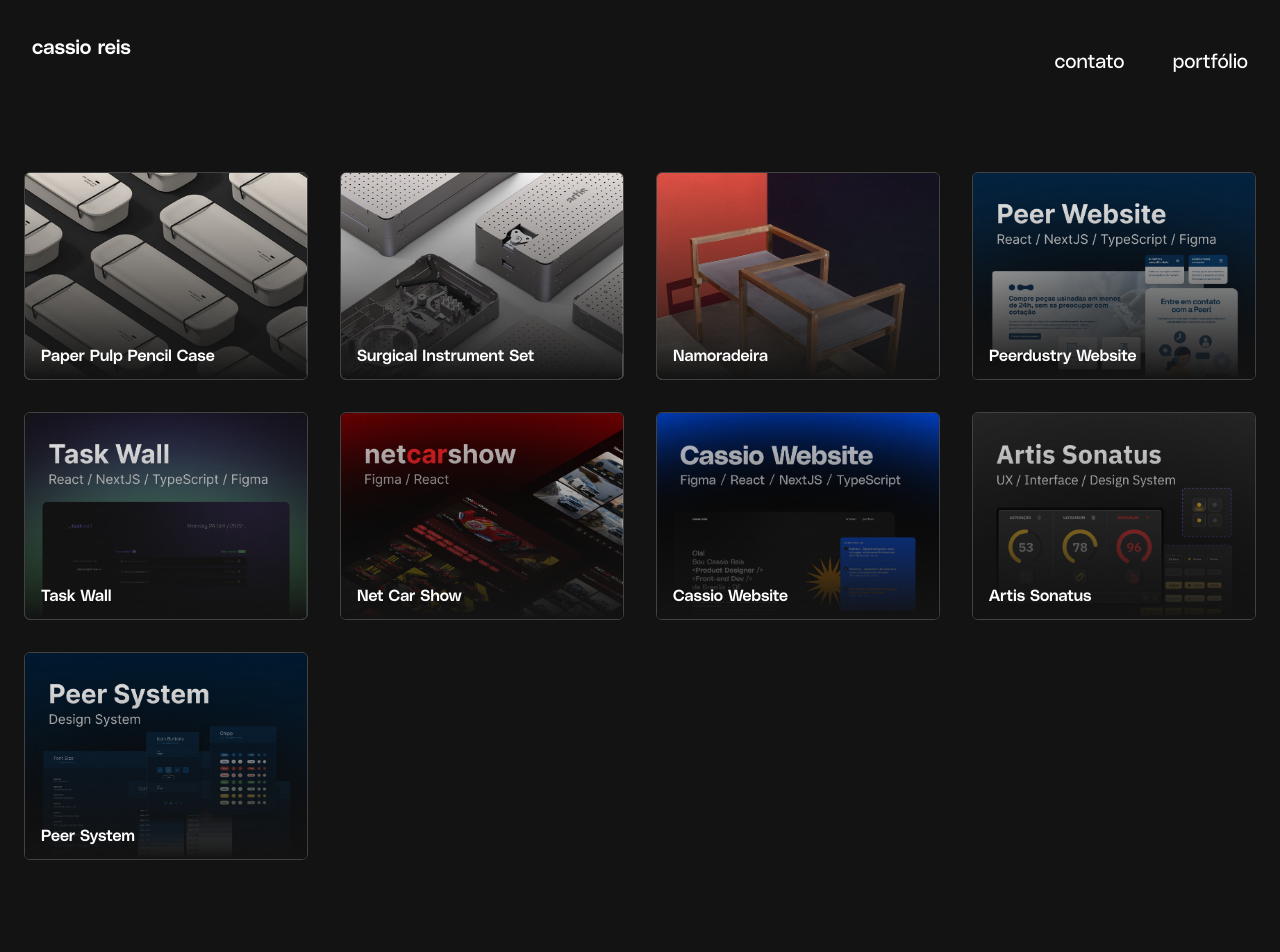
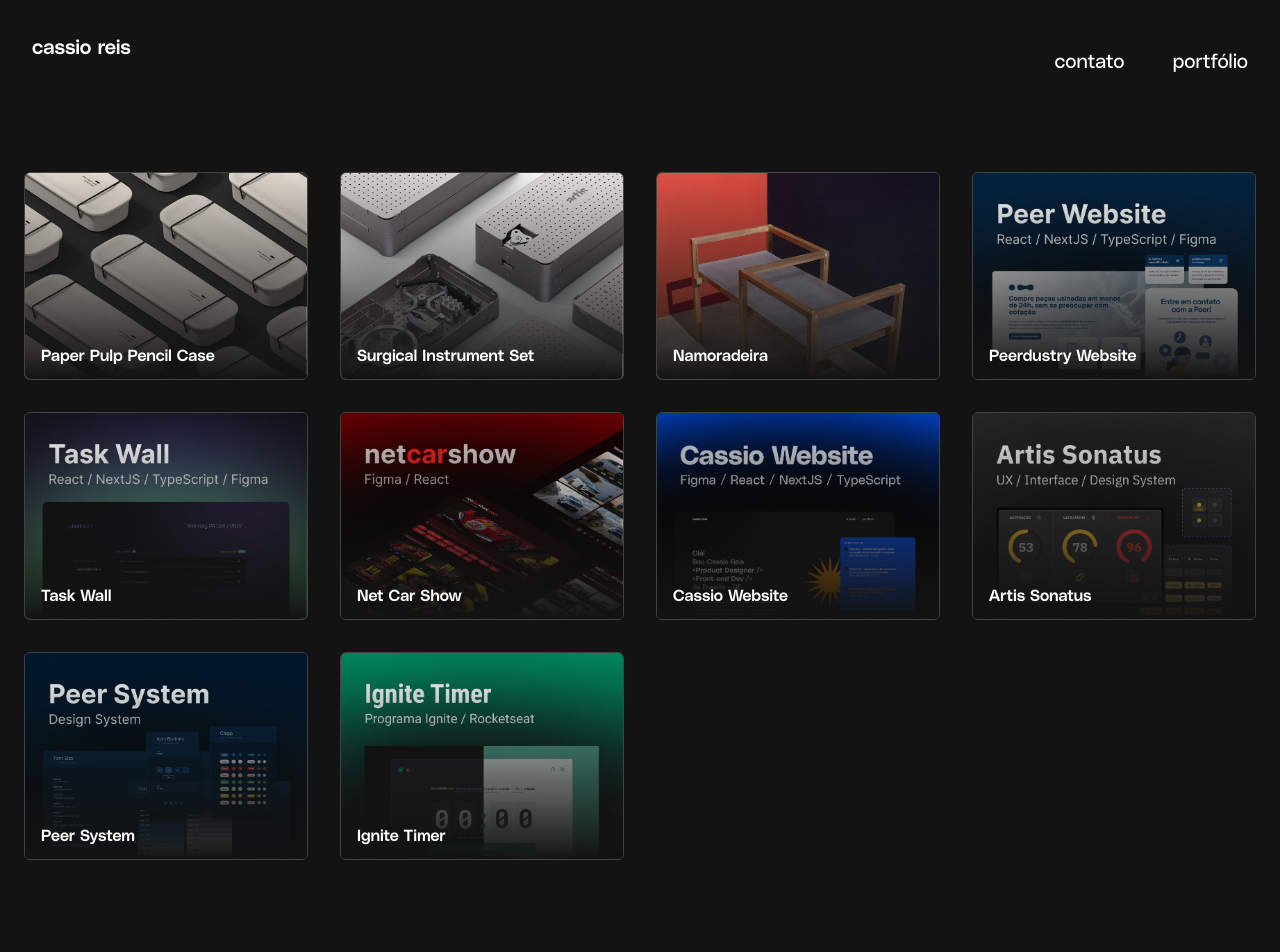
Before and after one commit to creisbarbosa/cassio-website, a Next.js app: page /works in a window 1280 px wide. Shown: the top 952 px of the page. Built offline with nearby package versions, Linux system fonts and the light colour scheme.

Commit message:
Add ignite-timer project

```diff
--- a/src/pages/works.tsx
+++ b/src/pages/works.tsx
@@ -10,6 +10,7 @@
 import CassioWeb from "../../public/cassioweb.png"
 import ArtisSonatus from "../../public/sonatus.png"
 import PeerSystem from "../../public/peersystem.png"
+import IgniteTimer from "../../public/ignite-timer.png"
 
 import Cover from "../../public/work_bg.png"
 
@@ -68,6 +69,12 @@
     href: "https://www.figma.com/file/icX6rMxt660SsV9a1C8bq9/%F0%9F%8F%AD-Peer-System?t=dFWTe8yGJBSOPuxi-6",
     cover: PeerSystem,
   },
+  {
+    id: 10,
+    title: "Ignite Timer",
+    href: "https://github.com/creisbarbosa/ignite-timer/",
+    cover: IgniteTimer,
+  },
 ]
 
 export default function Works() {
```
Also changed, not shown: public/Figma Cover.jpg, public/ignite-timer.png (added).
